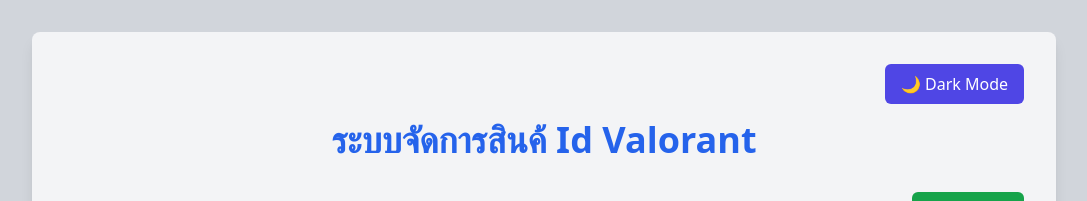
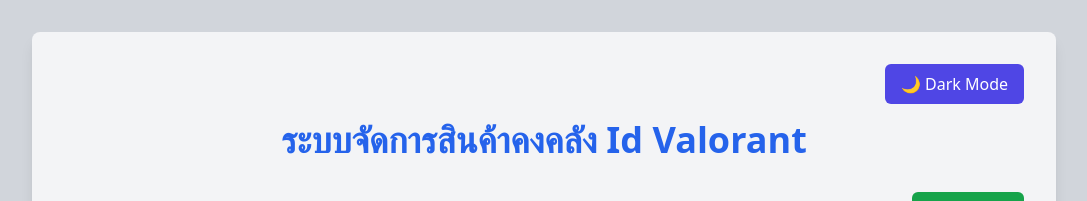
Before and after one commit to non022545/valorantclient, a React (Vite) app: page / in a window 1280 px wide. Shown: the top 201 px of the page, without its empty margins (96-1183 px from the left). Built offline with nearby package versions, Linux system fonts and the light colour scheme; no server answers.

Commit message:
lasttest

```diff
--- a/src/App.jsx
+++ b/src/App.jsx
@@ -333,7 +333,7 @@
           </div>
 
           <h1 className="text-4xl font-bold text-center text-blue-600 dark:text-blue-300 mb-8">
-            ระบบจัดการสินค้ Id Valorant
+            ระบบจัดการสินค้าคงคลัง Id Valorant
           </h1>
 
           <div className='flex justify-end'>
```
